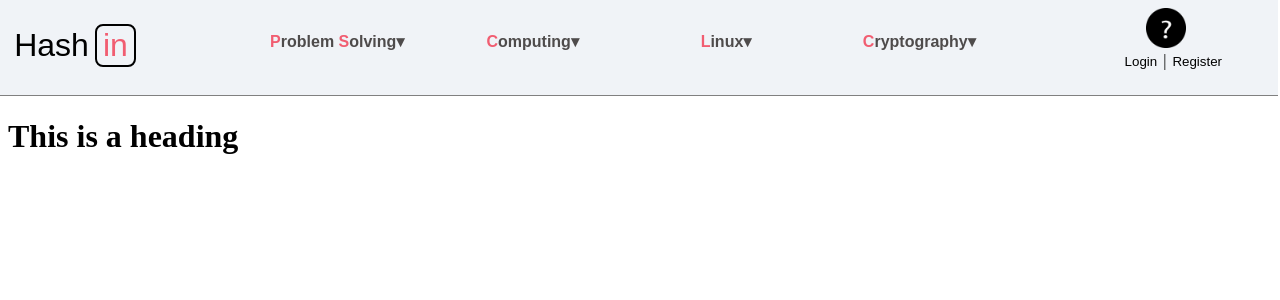
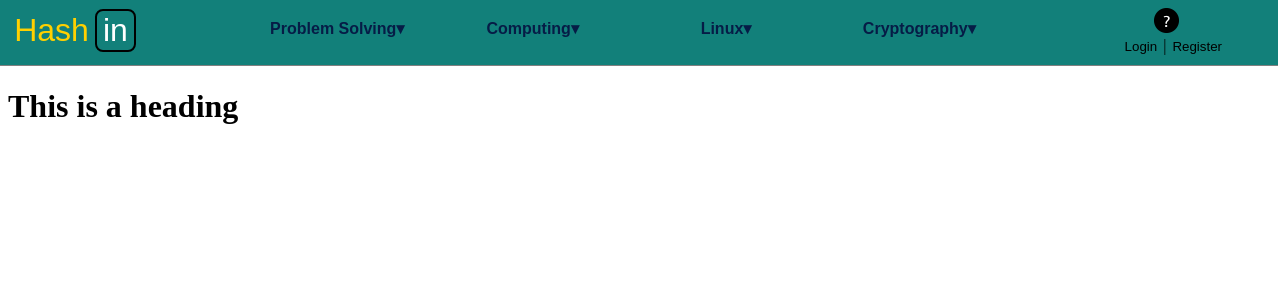
Before and after one commit to sid-tiw/hashin, a Django app: page / in a window 1280 px wide. Shown: the top 300 px of the page. Run offline with Django 3.2, Linux system fonts and the light colour scheme.

Commit message:
color profile changed

```diff
--- a/templates/css/header.css
+++ b/templates/css/header.css
@@ -1,4 +1,5 @@
-header{
+header {
+	z-index: 10;
 	margin-top: -1%;
 	margin-left: -1%;
 	margin-right: -0.5%;
@@ -6,60 +7,72 @@ header{
 	flex-direction: row;
 	border-bottom: 0.1px solid grey;
 	align-content: center;
-	height: 100px;
-	background-color: rgb(240, 243, 247);
+	height: 70px;
+	background-color: rgb(18, 128, 122);
 }
 
-.btn-menu{
+.btn-menu {
+	z-index: 10;
 	background-color: transparent;
 	border: none;
 	outline: none;
 	cursor: pointer;
 }
 
-.lgimg{
+.lgimg {
+	z-index: 10;
 	margin-left: 2%;
-	height: 40px;
-	align-self: center;
+	height: 30px;
 }
 
-.lname{
+.lname {
+	z-index: 10;
 	margin-left: 1%;
 	font-size: 200%;
 	align-self: center;
 	outline: none;
 }
 
-.scndprt{
+.scndprt {
+	z-index: 10;
 	margin-left: 0%;
-	color: rgb(241, 93, 113);
+	color: rgb(10, 93, 114);
 	border: 2px black solid;
 	border-radius: 8px;
 }
 
-.menu-item{
+.menu-item {
+	z-index: 10;
 	font-size: 100%;
 	font-weight: 600;
-	color: rgb(78, 75, 75);
+	color: rgb(6, 28, 70);
 }
 
-.menu-item-container{
-	margin-top: 2%;
+
+.menu-item-container {
+	z-index: 10;
+	margin-top: 1%;
 	display: flex;
 	flex-direction: column;
 	margin-left: 4%;
 	padding-top: 10px;
 }
 
-.first-menu-item-cont{
+.first-menu-item-cont {
+	z-index: 10;
 	margin-left: 10%;
 }
 
-ul{
+ul {
+	z-index: 10;
 	list-style: none;
 }
 
-.problem-dropdown, .computing-dropdown, .linux-dropdown, .crypto-dropdown{
+.problem-dropdown,
+.computing-dropdown,
+.linux-dropdown,
+.crypto-dropdown {
+	z-index: 10;
 	visibility: hidden;
 	border: 1px solid white;
 	border-radius: 6px;
@@ -78,48 +159,62 @@ ul{
 	margin-left: -40px;
 }
 
-.last-li-menu-item{
+.last-li-menu-item {
+	z-index: 10;
 	margin-bottom: calc(-2% + 2px);
 }
 
-a{
-	color: rgb(241, 93, 113);
+a {
+	z-index: 10;
+	color: white;
 	text-decoration: none;
 }
 
-.li-menu-items:hover{
-	background-color: rgb(241, 93, 113);
+.li-menu-items:hover {
+	z-index: 10;
+	background-color: cornflowerblue;
 }
 
-.corres-li-menu-text{
+.corres-li-menu-text {
+	z-index: 10;
 	font-size: 100%;
 	font-weight: 600;
 	border: none;
 	background-color: transparent;
 	outline: none;
 	cursor: pointer;
-	color: rgb(241, 93, 113);
+	color: cornflowerblue;
 	text-decoration: none;
 }
 
-.user-status{
+.user-status {
+	z-index: 10;
 	display: flex;
 	flex-direction: column;
 	margin-top: 1%;
 	margin-left: 10%;
 }
 
-.user_image_container{
+.user_image_container {
+	z-index: 10;
 	align-self: center;
 	margin-left: -14px;
 }
 
-.button-user{
+.button-user {
+	z-index: 10;
 	border: none;
 	background-color: transparent;
 }
 
-.button-user:hover{
-	color: rgb(241, 93, 113);
+.button-user:hover {
+	z-index: 10;
+	color: cornflowerblue;
 	cursor: pointer;
 }
+
+.first-li-menu-item{
+	border-top-left-radius: 0;
+	border-top-right-radius: 0;
+	margin-top: -17px;
+}
--- a/templates/header.html
+++ b/templates/header.html
@@ -14,13 +14,11 @@
 
 <body>
 	<header>
-		{% load static %}
-		<!-- <img src="{% static "/images/svg/logo.svg" %}" class="lgimg"> -->
-		<button class="lname frstprt btn-menu"><a href="/" style="color: black;">Hash</a></button>
+		<button class="lname frstprt btn-menu"><a href="/" style="color: rgb(255, 208, 0);">Hash</a></button>
 		<button class="lname scndprt btn-menu"><a href="/">in</a></button>
 		<div class="menu-item-container first-menu-item-cont" id="problem-container">
-			<button class="menu-item first-menu-item btn-menu"><span style="color: rgb(241, 93, 113);">P</span>roblem
-				<span style="color: rgb(241, 93, 113);">S</span>olving<span class="menu-item-after"
+			<button class="menu-item first-menu-item btn-menu"><span">P</span>roblem
+				<span>S</span>olving<span class="menu-item-after"
 					id="problem-item-after">&#9662;</span></button>
 			<ul class="problem-dropdown" id="problem-dropdown">
 				<li class="li-menu-items first-li-menu-item li-problem"><button class="corres-li-menu-text"
@@ -38,7 +36,7 @@
 			</ul>
 		</div>
 		<div class="menu-item-container" id="computing-container">
-			<button class="menu-item btn-menu"><span style="color: rgb(241, 93, 113);">C</span>omputing<span
+			<button class="menu-item btn-menu"><span>C</span>omputing<span
 					class="menu-item-after">&#9662;</span></button>
 			<ul class="computing-dropdown" id="computing-dropdown">
 				<li class="li-menu-items first-li-menu-item li-computing"><button class="corres-li-menu-text"
@@ -50,7 +48,7 @@
 			</ul>
 		</div>
 		<div class="menu-item-container" id="linux-container">
-			<button class="menu-item btn-menu"><span style="color: rgb(241, 93, 113);">L</span>inux<span
+			<button class="menu-item btn-menu"><span>L</span>inux<span
 					class="menu-item-after">&#9662;</span></button>
 			<ul class="linux-dropdown" id="linux-dropdown">
 				<li class="li-menu-items first-li-menu-item li-linux"><button class="corres-li-menu-text"
@@ -60,14 +58,14 @@
 			</ul>
 		</div>
 		<div class="menu-item-container" id="crypto-container">
-			<button class="menu-item btn-menu"><span style="color: rgb(241, 93, 113);">C</span>ryptography<span
+			<button class="menu-item btn-menu"><span">C</span>ryptography<span
 					class="menu-item-after">&#9662;</span></button>
 			<ul class="crypto-dropdown" id="crypto-dropdown">
 				<li class="li-menu-items first-li-menu-item li-crypto"><button class="corres-li-menu-text"
 						onclick="location.href='#';">Hacking</button></li>
-				<li class="li-menu-items first-li-menu-item li-crypto"><button class="corres-li-menu-text"
+				<li class="li-menu-items li-crypto"><button class="corres-li-menu-text"
 						onclick="location.href='#';">Algebra</button></li>
-				<li class="li-menu-items first-li-menu-item li-crypto"><button class="corres-li-menu-text"
+				<li class="li-menu-items li-crypto"><button class="corres-li-menu-text"
 						onclick="location.href='#';">Hacking Tools</button></li>
 				<li class="li-menu-items last-li-menu-item li-crypto"><button class="corres-li-menu-text"
 						onclick="location.href='#';">Crypto Theory</button></li>
@@ -81,7 +79,7 @@
 			<button class="login-button button-user" onclick="location.href='/logout'">Logout</button>
 			{% else %}
 			<div class="user_image_container" style="display: block;">
-				<img {{ img_link }} width="40px" class="user_image">
+				<img {{ img_link }} width="25px" class="user_image">
 			</div>
 			<div style="display: inline;">
 				<button class="login-button button-user" onclick="location.href='/login'">Login</button>|<!--
--- a/templates/js/header.js
+++ b/templates/js/header.js
@@ -26,46 +26,47 @@ var click_problem = false,
 
 for (let i = 0; i < li_menu_items.length; i++) {
     li_menu_items.item(i).addEventListener('mouseover', event => {
-        li_menu_items.item(i).style.backgroundColor = "rgb(241, 93, 113)";
+        li_menu_items.item(i).style.backgroundColor = "cornflowerblue";
         corres_li_menu_text.item(i).style.color = "white";
     });
     li_menu_items.item(i).addEventListener('mouseout', event => {
         li_menu_items.item(i).style.backgroundColor = "white";
-        corres_li_menu_text.item(i).style.color = "rgb(241, 93, 113)";
+        corres_li_menu_text.item(i).style.color = "cornflowerblue";
     });
 }
 
 problem_container.addEventListener('mouseover', event => {
-    problem_dropdown.style.visibility = "visible";
+    problem_dropdown.className = " extra-class";
 });
 
 problem_container.addEventListener('mouseout', event => {
-    problem_dropdown.style.visibility = "hidden";
+    problem_dropdown.className = "problem-dropdown";
 });
 
 computing_container.addEventListener('mouseover', event => {
-    computing_dropdown.style.visibility = "visible";
+    computing_dropdown.className = "extra-class";
 });
 
 computing_container.addEventListener('mouseout', event => {
-    computing_dropdown.style.visibility = "hidden";
+    computing_dropdown.className = "computing-dropdown";
 });
 
 linux_container.addEventListener('mouseover', event => {
-    linux_dropdown.style.visibility = "visible";
+    linux_dropdown.className = "extra-class";
 });
 
 linux_container.addEventListener('mouseout', event => {
-    linux_dropdown.style.visibility = "hidden";
+    linux_dropdown.className = "linux-dropdown";
 });
 
 crypto_container.addEventListener('mouseover', event => {
-    crypto_dropdown.style.visibility = "visible";
+    crypto_dropdown.className = "extra-class";
 });
 
 crypto_container.addEventListener('mouseout', event => {
-    crypto_dropdown.style.visibility = "hidden";
+    crypto_dropdown.className = "crypto-dropdown";
 });
+
 
 for (let i = 0; i < corres_li_menu_text.length; i++) {
     corres_li_menu_text.item(i).addEventListener('click', event => {
```
Also changed, not shown: other parts of templates/css/header.css (+69 -1 lines), templates/css/submit.css (+26 -9 lines).
